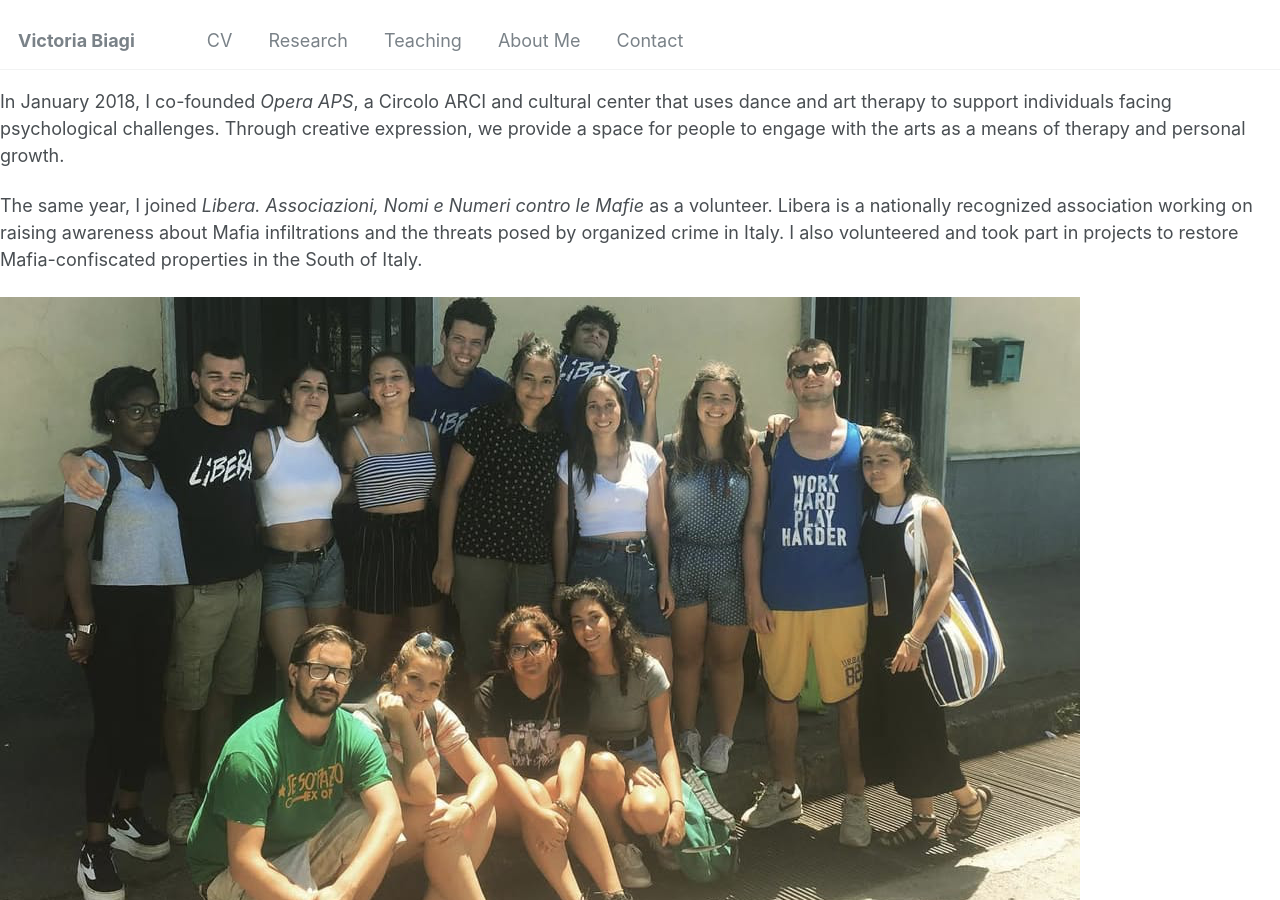
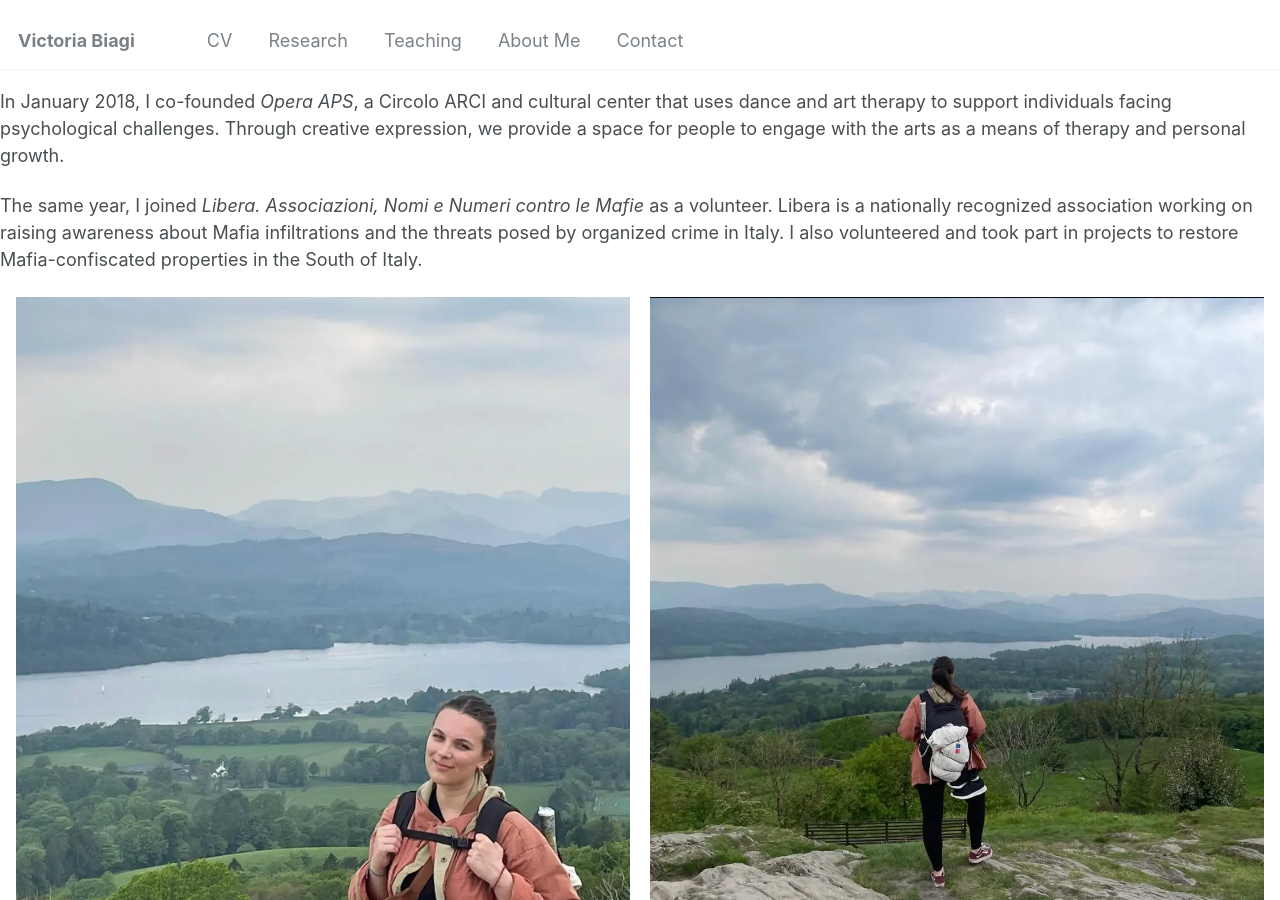
Before and after one commit to victoriabiagi/victoriabiagi.github.io, a Jekyll site: the page built from _portfolio/portfolio-2.md, in a window 1280 px wide and 900 px high. Built offline with Jekyll 4.4.1, drawn with Linux system fonts in a browser that asks for light colours.

Commit message:
Update portfolio-2.md

```diff
--- a/_portfolio/portfolio-2.md
+++ b/_portfolio/portfolio-2.md
@@ -7,7 +7,7 @@ In January 2018, I co-founded *Opera APS*, a Circolo ARCI and cultural center th
 
 The same year, I joined *Libera. Associazioni, Nomi e Numeri contro le Mafie* as a volunteer. Libera is a nationally recognized association working on raising awareness about Mafia infiltrations and the threats posed by organized crime in Italy. I also volunteered and took part in projects to restore Mafia-confiscated properties in the South of Italy.
 
-<div>
-    <img src="/images/portfolio1.png" alt="Lake District view 1" />
-    <img src="/images/portfolio2.png" alt="Lake District view 2" />
+<div style="display: flex; justify-content: center; text-align: center; gap: 20px;">
+    <img src="/images/1000126121.png" alt="Lake District view 1" style="width: 48%;"/>
+    <img src="/images/1000126122.png" alt="Lake District view 2" style="width: 48%;"/>
 </div>
```
